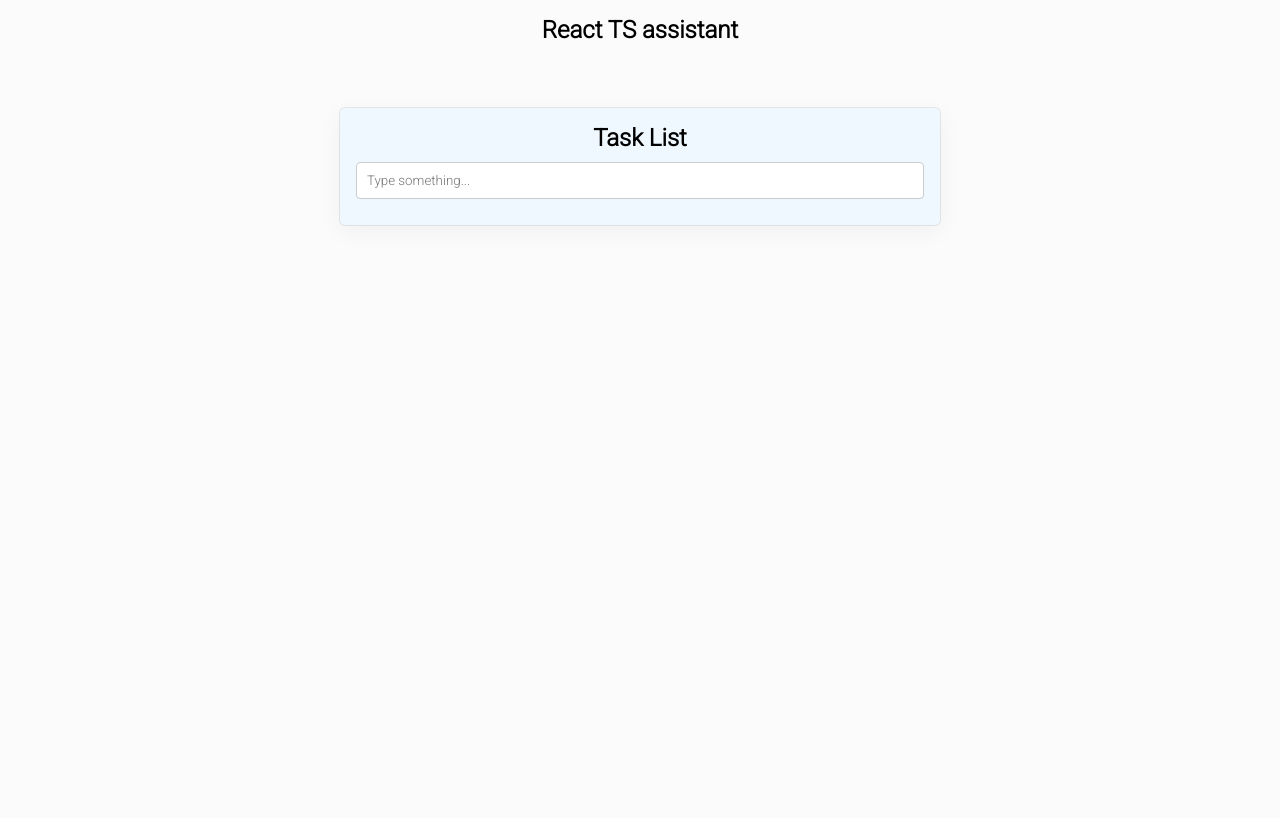
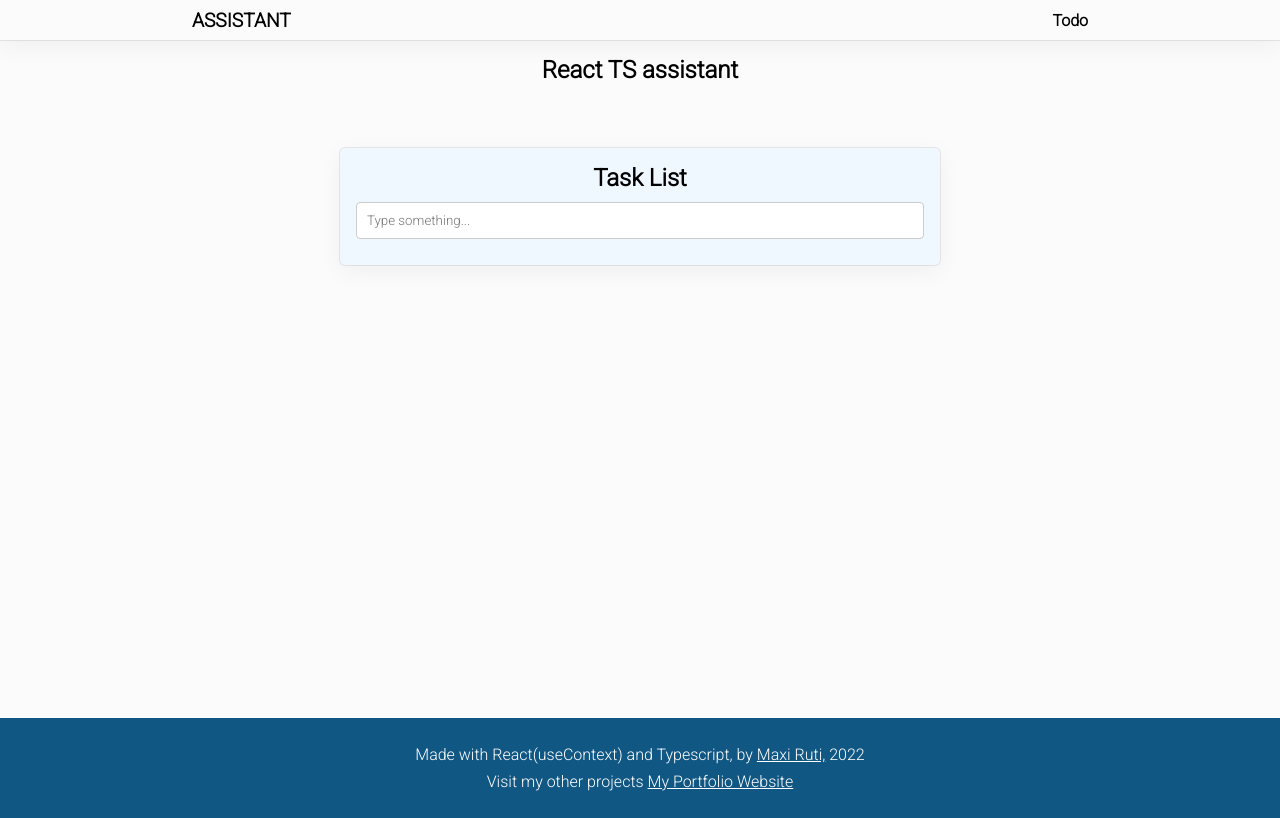
Before and after one commit to maxrpark/react_ts_assistant_app, a React (Create React App) app: page /todo in a window 1280 px wide. Built offline with nearby package versions, Linux system fonts and the light colour scheme.

Commit message:
home page

```diff
--- a/package.json
+++ b/package.json
@@ -10,6 +10,7 @@
     "@types/node": "^16.11.36",
     "@types/react": "^18.0.9",
     "@types/react-dom": "^18.0.5",
+    "axios": "^0.27.2",
     "react": "^18.1.0",
     "react-dom": "^18.1.0",
     "react-router-dom": "^6.3.0",
--- a/src/App.tsx
+++ b/src/App.tsx
@@ -2,15 +2,19 @@
 import './App.css';
 import Todo from './pages/Todo';
 import Home from './pages/Home';
+import Navbar from './components/Navbar';
+import Footer from './components/Footer';
 
 function App() {
   return (
     <>
       <Router>
+        <Navbar />
         <Routes>
           <Route path='/' element={<Home />} />
           <Route path='/todo' element={<Todo />} />
         </Routes>
+        <Footer />
       </Router>
     </>
   );
--- /dev/null
+++ b/src/components/Footer.tsx
@@ -0,0 +1,29 @@
+const Footer: React.FC = () => {
+  return (
+    <footer>
+      <p>
+        Made with React(useContext) and Typescript, by{' '}
+        <a
+          target='_blank'
+          rel='noreferrer'
+          href='https://twitter.com/MaxCodeJourney'
+        >
+          Maxi Ruti,
+        </a>{' '}
+        {new Date().getFullYear()}
+      </p>
+      <p>
+        Visit my other projects{' '}
+        <a
+          target='_blank'
+          rel='noreferrer'
+          href='https://my-portfolio-blog-website.netlify.app/'
+        >
+          My Portfolio Website
+        </a>
+      </p>
+    </footer>
+  );
+};
+
+export default Footer;
--- /dev/null
+++ b/src/components/Navbar.tsx
@@ -0,0 +1,17 @@
+import React from 'react';
+import { Link } from 'react-router-dom';
+
+const Navbar: React.FC = () => {
+  return (
+    <nav className='nav'>
+      <div className='navbar'>
+        <Link to='/' className='logo'>
+          assistant
+        </Link>
+        <Link to='/todo'>Todo</Link>
+      </div>
+    </nav>
+  );
+};
+
+export default Navbar;
--- /dev/null
+++ b/src/components/ProjectCard.tsx
@@ -0,0 +1,53 @@
+import React from 'react';
+import { Link } from 'react-router-dom';
+import { Project } from '../ts/interfaces';
+type Props = {
+  project: Project;
+};
+const ProjectCard: React.FC<Props> = ({ project }) => {
+  return (
+    <div className='card'>
+      <h3 className='project-name'>{project.name}</h3>
+      <img src={project.url} alt={project.name} className='img' />
+      <div className='description'>
+        <div className='links'>
+          <a href={project.gitUrl} target='_blank' rel='noreferrer'>
+            <svg
+              xmlns='http://www.w3.org/2000/svg'
+              width='24'
+              height='24'
+              viewBox='0 0 24 24'
+            >
+              <path d='M12 0c-6.626 0-12 5.373-12 12 0 5.302 3.438 9.8 8.207 11.387.599.111.793-.261.793-.577v-2.234c-3.338.726-4.033-1.416-4.033-1.416-.546-1.387-1.333-1.756-1.333-1.756-1.089-.745.083-.729.083-.729 1.205.084 1.839 1.237 1.839 1.237 1.07 1.834 2.807 1.304 3.492.997.107-.775.418-1.305.762-1.604-2.665-.305-5.467-1.334-5.467-5.931 0-1.311.469-2.381 1.236-3.221-.124-.303-.535-1.524.117-3.176 0 0 1.008-.322 3.301 1.23.957-.266 1.983-.399 3.003-.404 1.02.005 2.047.138 3.006.404 2.291-1.552 3.297-1.23 3.297-1.23.653 1.653.242 2.874.118 3.176.77.84 1.235 1.911 1.235 3.221 0 4.609-2.807 5.624-5.479 5.921.43.372.823 1.102.823 2.222v3.293c0 .319.192.694.801.576 4.765-1.589 8.199-6.086 8.199-11.386 0-6.627-5.373-12-12-12z' />
+            </svg>
+          </a>
+          {project.name === 'React' ? (
+            <Link to='/todo'>
+              <svg
+                xmlns='http://www.w3.org/2000/svg'
+                width='24'
+                height='24'
+                viewBox='0 0 24 24'
+              >
+                <path d='M6.188 8.719c.439-.439.926-.801 1.444-1.087 2.887-1.591 6.589-.745 8.445 2.069l-2.246 2.245c-.644-1.469-2.243-2.305-3.834-1.949-.599.134-1.168.433-1.633.898l-4.304 4.306c-1.307 1.307-1.307 3.433 0 4.74 1.307 1.307 3.433 1.307 4.74 0l1.327-1.327c1.207.479 2.501.67 3.779.575l-2.929 2.929c-2.511 2.511-6.582 2.511-9.093 0s-2.511-6.582 0-9.093l4.304-4.306zm6.836-6.836l-2.929 2.929c1.277-.096 2.572.096 3.779.574l1.326-1.326c1.307-1.307 3.433-1.307 4.74 0 1.307 1.307 1.307 3.433 0 4.74l-4.305 4.305c-1.311 1.311-3.44 1.3-4.74 0-.303-.303-.564-.68-.727-1.051l-2.246 2.245c.236.358.481.667.796.982.812.812 1.846 1.417 3.036 1.704 1.542.371 3.194.166 4.613-.617.518-.286 1.005-.648 1.444-1.087l4.304-4.305c2.512-2.511 2.512-6.582.001-9.093-2.511-2.51-6.581-2.51-9.092 0z' />
+              </svg>
+            </Link>
+          ) : (
+            <a href={project.projectUrl} rel='noreferrer'>
+              <svg
+                xmlns='http://www.w3.org/2000/svg'
+                width='24'
+                height='24'
+                viewBox='0 0 24 24'
+              >
+                <path d='M6.188 8.719c.439-.439.926-.801 1.444-1.087 2.887-1.591 6.589-.745 8.445 2.069l-2.246 2.245c-.644-1.469-2.243-2.305-3.834-1.949-.599.134-1.168.433-1.633.898l-4.304 4.306c-1.307 1.307-1.307 3.433 0 4.74 1.307 1.307 3.433 1.307 4.74 0l1.327-1.327c1.207.479 2.501.67 3.779.575l-2.929 2.929c-2.511 2.511-6.582 2.511-9.093 0s-2.511-6.582 0-9.093l4.304-4.306zm6.836-6.836l-2.929 2.929c1.277-.096 2.572.096 3.779.574l1.326-1.326c1.307-1.307 3.433-1.307 4.74 0 1.307 1.307 1.307 3.433 0 4.74l-4.305 4.305c-1.311 1.311-3.44 1.3-4.74 0-.303-.303-.564-.68-.727-1.051l-2.246 2.245c.236.358.481.667.796.982.812.812 1.846 1.417 3.036 1.704 1.542.371 3.194.166 4.613-.617.518-.286 1.005-.648 1.444-1.087l4.304-4.305c2.512-2.511 2.512-6.582.001-9.093-2.511-2.51-6.581-2.51-9.092 0z' />
+              </svg>
+            </a>
+          )}
+        </div>
+      </div>
+    </div>
+  );
+};
+
+export default ProjectCard;
--- a/src/pages/Home.tsx
+++ b/src/pages/Home.tsx
@@ -1,10 +1,41 @@
-import React from 'react';
-import { useAppContext } from '../context';
-type Props = {};
+import { useState, useEffect } from 'react';
+import axios from 'axios';
+import ProjectCard from '../components/ProjectCard';
+import { Project } from '../ts/interfaces';
 
-const Home = (props: Props) => {
-  // const  = useAppContext();
-  return <div>Home</div>;
+const url = 'https://assitant-app.netlify.app/api/projects-api';
+
+const Home = () => {
+  const [projects, setProjects] = useState([]);
+
+  const getItems = () => {
+    axios.get(url).then((res) => {
+      setProjects(res.data);
+    });
+  };
+  useEffect(() => {
+    getItems();
+    console.log(projects);
+  }, []);
+
+  if (projects.length === 0) {
+    return (
+      <section className='section'>
+        <h2 className='title'>Loading...</h2>;
+      </section>
+    );
+  }
+  return (
+    <section className='section'>
+      <h2 className='title'>Assistant</h2>
+      <h3 className='title'>Same App with different frameworks or languages</h3>
+      <div className='container'>
+        {projects.map((project: Project) => {
+          return <ProjectCard project={project} key={project.id} />;
+        })}
+      </div>
+    </section>
+  );
 };
 
 export default Home;
```
Also changed, not shown: src/ts/interfaces.ts (+8 -0 lines), 1 other file (tests, documents, lock files or other folders).
